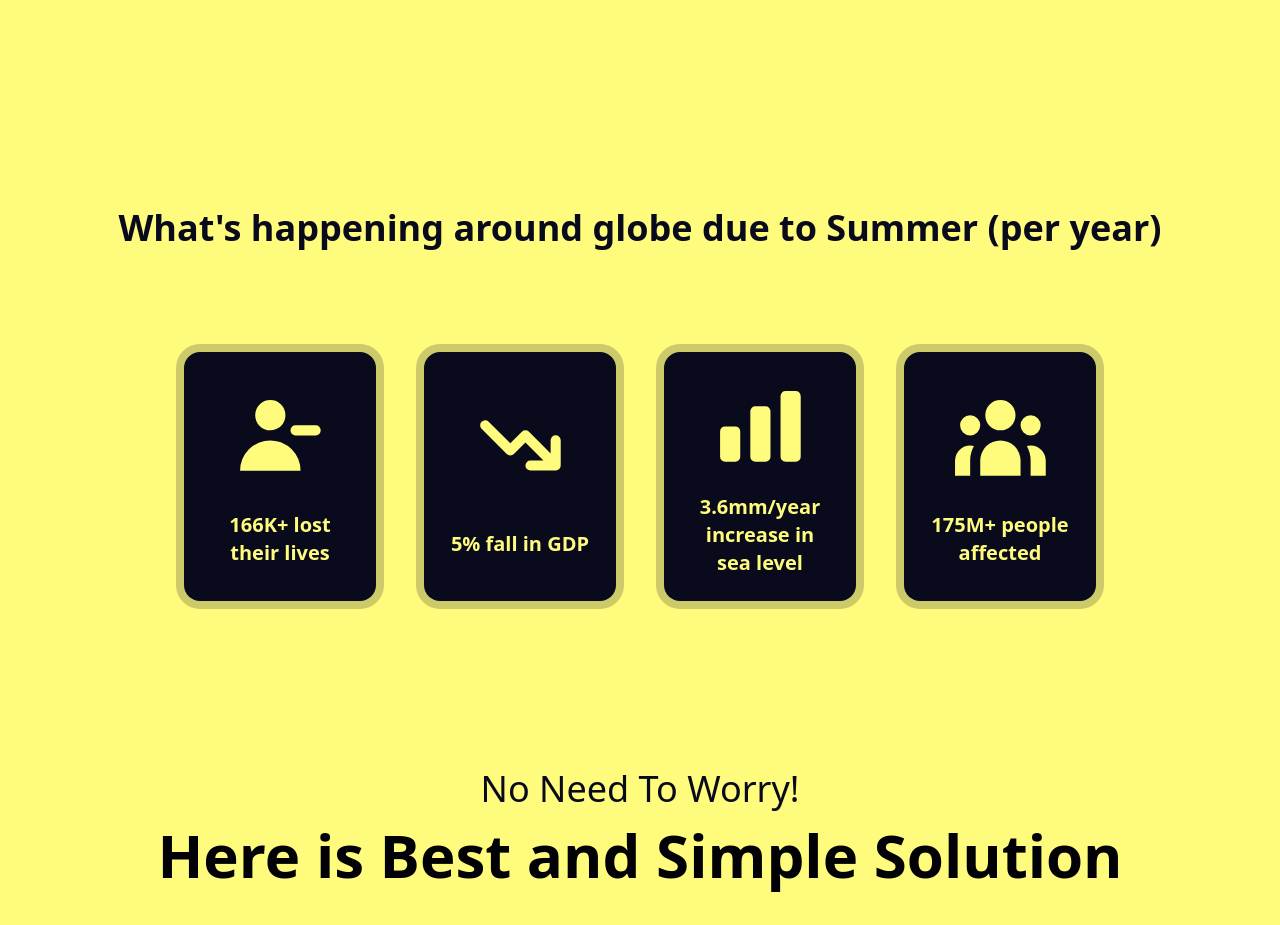
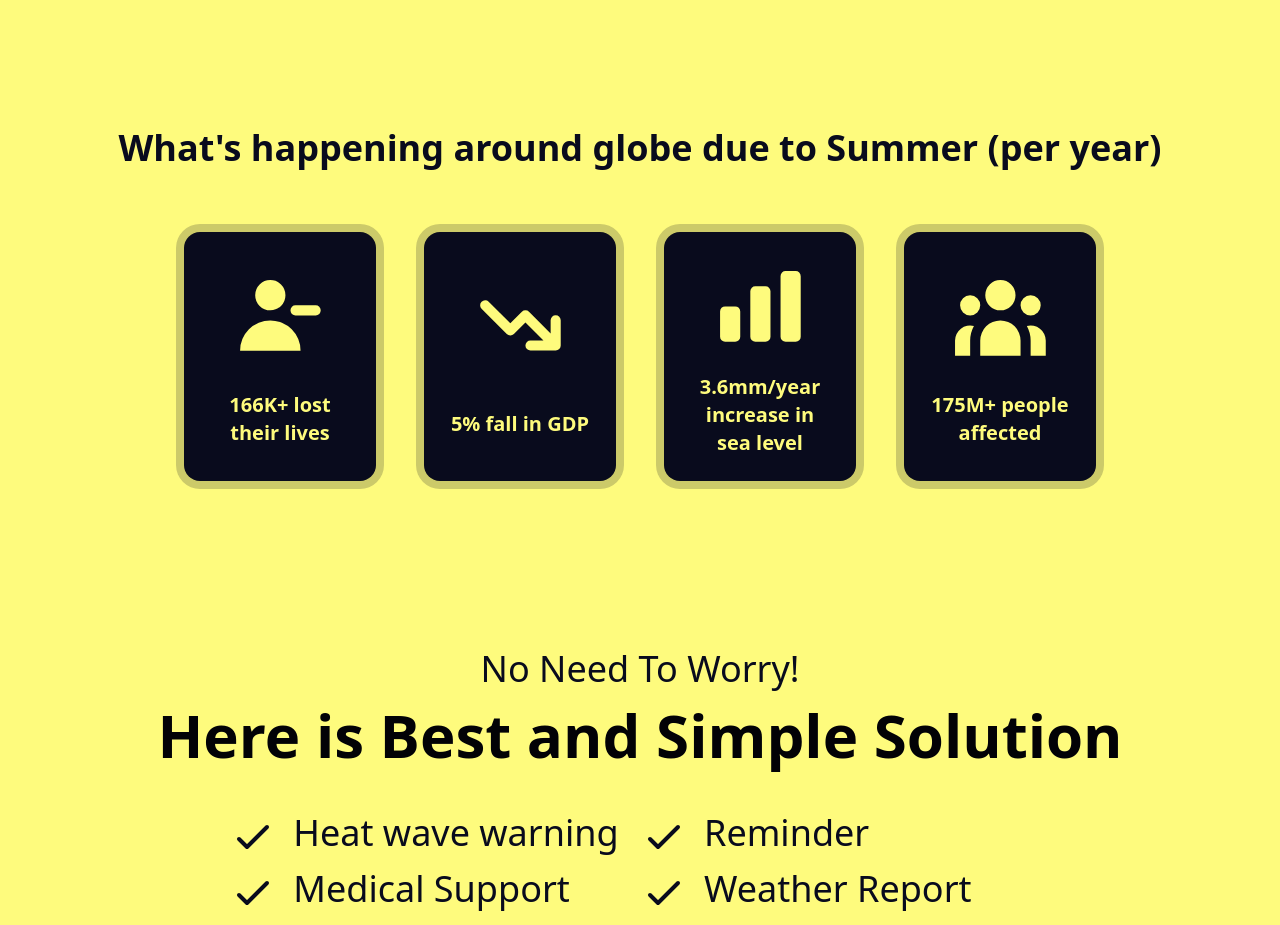
Before and after one commit to VishwaGauravIn/summerx, a Next.js app: page /home in a window 1280 px wide. Shown: the part 800-1725 px from the top of the page. Built offline with nearby package versions, Linux system fonts and the light colour scheme.

Commit message:
minor UI impv

```diff
--- a/components/HomeComponents/globalStats/index.js
+++ b/components/HomeComponents/globalStats/index.js
@@ -4,9 +4,9 @@ import { ChartBarIcon, TrendingDownIcon, UserGroupIcon, UserRemoveIcon } from '@
 export default function GlobalStats() {
   return (
     <>
-      <div className="text-center text-xl lg:text-3xl xl:text-4xl mt-12 lg:mt-24 xl:mt-36 font-semibold">
+      <div className="text-center text-xl lg:text-3xl xl:text-4xl mt-16 font-semibold">
         What&apos;s happening around globe due to Summer (per year)
-        <div className="flex flex-col md:flex-row justify-center items-center md:items-stretch w-[90%] mt-8 mx-auto flex-wrap  lg:mt-20">
+        <div className="flex flex-col md:flex-row justify-center items-center md:items-stretch w-[90%] mt-8 mx-auto flex-wrap  lg:mt-10">
           <Box>
             <UserRemoveIcon className="w-[70%] mx-auto stroke-[1.6]" />
             166K+ lost their lives
```
